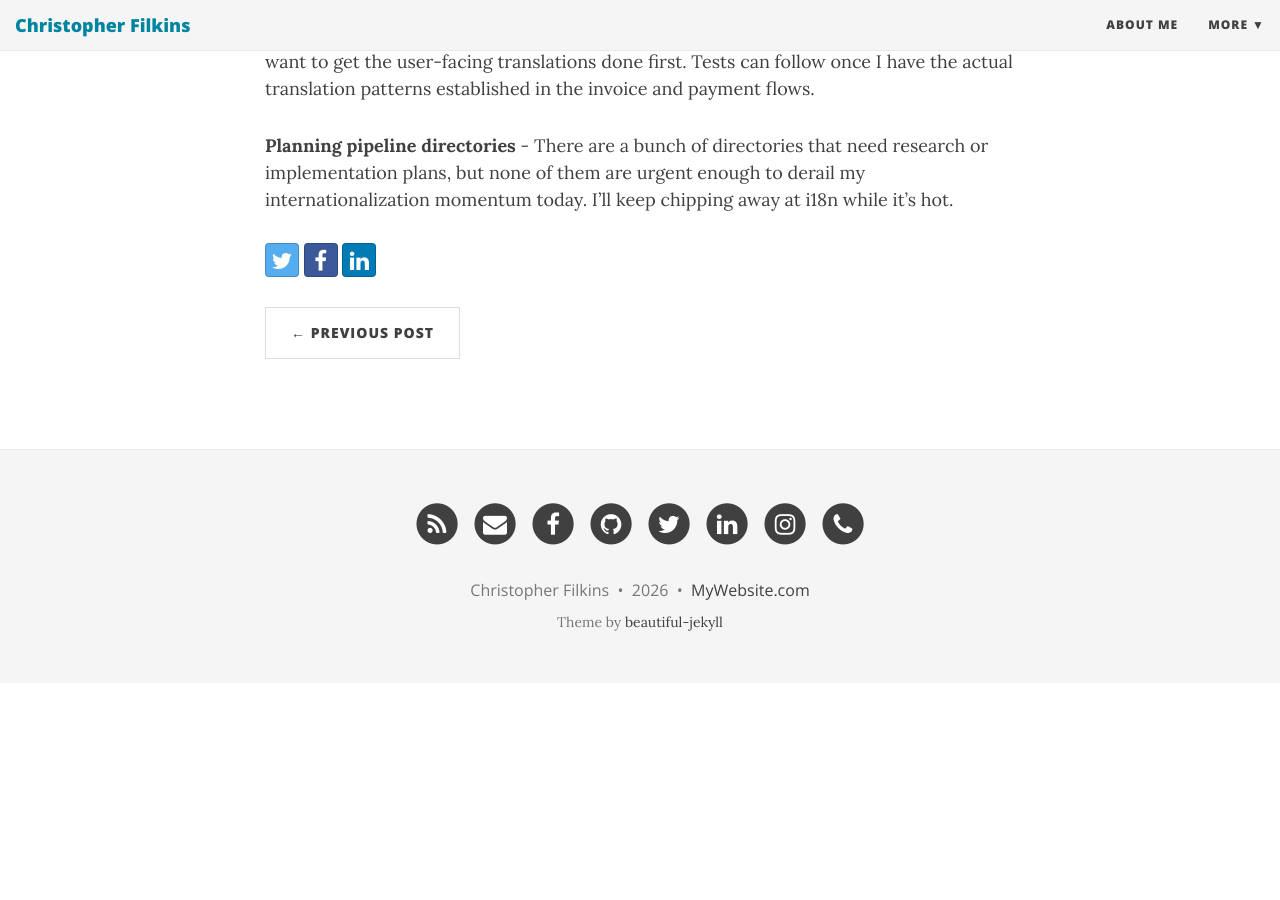
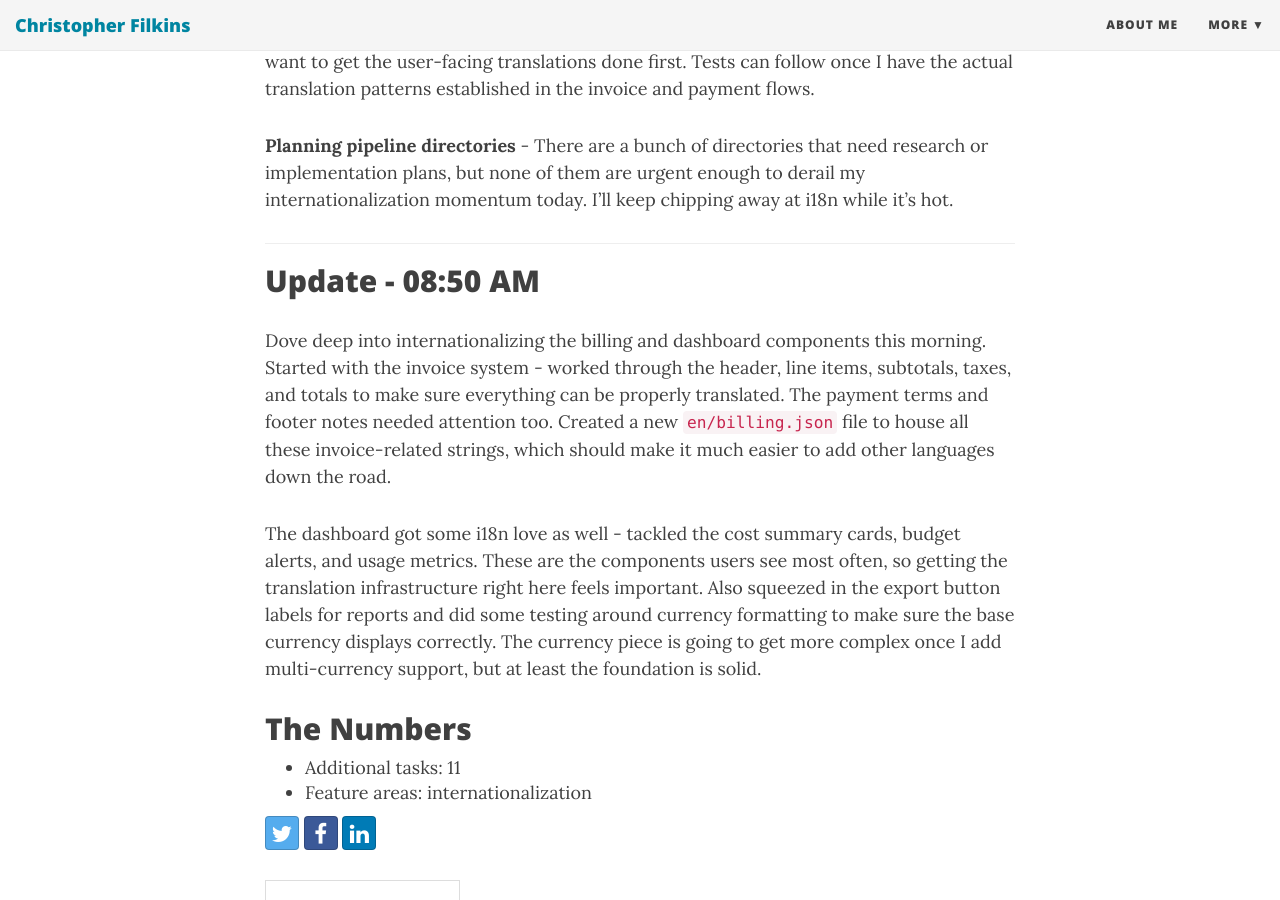
Before and after one commit to filchyboy/filchyboy.github.io, a Jekyll site: the page built from _posts/2026-01-12-todays-plan.md, in a window 1280 px wide and 900 px high, scrolled down 1725 px. Built offline with Jekyll 4.4.1, drawn with Linux system fonts in a browser that asks for light colours; nearby versions of some CDN libraries; before the commit the page ends 2408 px from its top, so only the background shows below that.

Commit message:
Update build-in-public update: Internationalization

```diff
--- a/_posts/2026-01-12-todays-plan.md
+++ b/_posts/2026-01-12-todays-plan.md
@@ -38,3 +38,20 @@ Since I'm working in the invoice and payment UI today anyway, I should check wha
 **i18n unit tests for locale resolution** - These are queued up and have good scores, but I want to get the user-facing translations done first. Tests can follow once I have the actual translation patterns established in the invoice and payment flows.
 
 **Planning pipeline directories** - There are a bunch of directories that need research or implementation plans, but none of them are urgent enough to derail my internationalization momentum today. I'll keep chipping away at i18n while it's hot.
+
+---
+
+## Update - 08:50 AM
+
+Dove deep into internationalizing the billing and dashboard components this morning. Started with the invoice system - worked through the header, line items, subtotals, taxes, and totals to make sure everything can be properly translated. The payment terms and footer notes needed attention too. Created a new `en/billing.json` file to house all these invoice-related strings, which should make it much easier to add other languages down the road.
+
+The dashboard got some i18n love as well - tackled the cost summary cards, budget alerts, and usage metrics. These are the components users see most often, so getting the translation infrastructure right here feels important. Also squeezed in the export button labels for reports and did some testing around currency formatting to make sure the base currency displays correctly. The currency piece is going to get more complex once I add multi-currency support, but at least the foundation is solid.
+
+## The Numbers
+- Additional tasks: 11
+- Feature areas: internationalization
+<!-- Generated by dev-tracker publish_to_jekyll.py (AI mode) -->
+<!-- accomplished-date: 2026-01-12 -->
+<!-- unit-ids: i18n-p5-invoice-header,i18n-p5-invoice-line-items,i18n-p5-invoice-totals,i18n-p5-billing-json,i18n-p5-currency-format-test,i18n-p5-invoice-terms,i18n-p5-dashboard-cost-summary,i18n-p5-dashboard-budget-alerts,i18n-p5-dashboard-usage-metrics,i18n-p5-invoice-footer,i18n-p5-reports-export -->
+
+<!-- unit-ids: i18n-p5-billing-json,i18n-p5-currency-format-test,i18n-p5-dashboard-budget-alerts,i18n-p5-dashboard-cost-summary,i18n-p5-dashboard-usage-metrics,i18n-p5-invoice-footer,i18n-p5-invoice-header,i18n-p5-invoice-line-items,i18n-p5-invoice-terms,i18n-p5-invoice-totals,i18n-p5-reports-export -->
```
